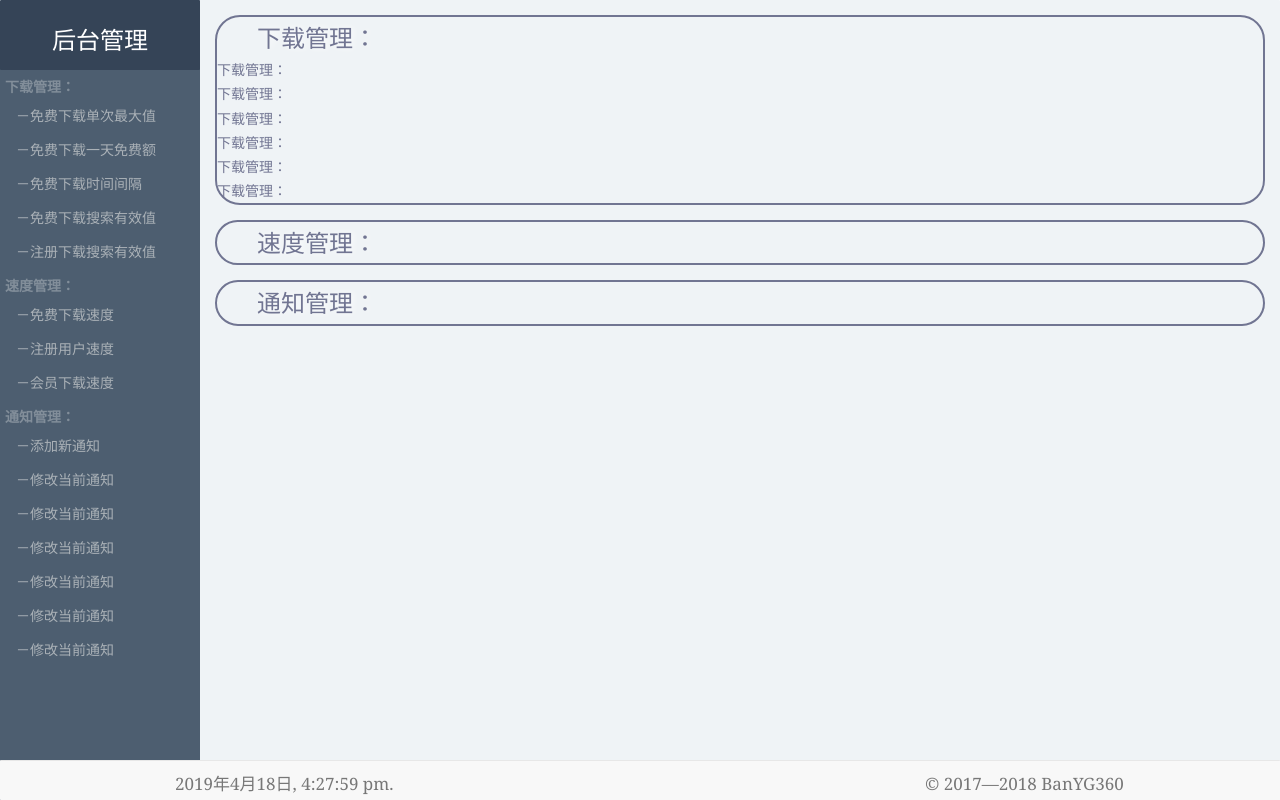
After one commit to NlxF/BanYG, a Python web app: template bwg360/templates/page_administer.html in a window 1280 px wide. The commit adds this page. Run offline with Jinja, Linux system fonts and the light colour scheme; the template is opened without the code that fills it, so the values that code supplies are empty; some libraries are stand-ins or nearby versions.

Commit message:
添加后台管理

```diff
--- a/bwg360/controllers/home.py
+++ b/bwg360/controllers/home.py
@@ -34,7 +34,7 @@ def _track_login(sender, user, **extra):
 
 @bp.route('', methods=['GET', 'POST'])
 @sub.route('', methods=['GET', 'POST'])
-@download_check
+# @download_check
 def home_page():
     if request.method == 'POST':
         form = SearchForm(request.form)
@@ -44,7 +44,7 @@ def home_page():
             except ValueError:
                 url_uuid = generate_crc_number(32)
 
-            register = False
+            register = not current_user.is_anonymous
             timeout = 0 if register else app.config['CACHE_VISITOR_SEARCH_LIMIT']         # 若是游客，设置搜索结果超时机制
             redis_cache = MyRedisCache.getInstance()
             redis_cache.set(generate_flag(search_flag, url_uuid), form.file_url.data, timeout)
--- /dev/null
+++ b/bwg360/static/css/htstyle.css
@@ -0,0 +1,131 @@
+body{
+    margin:0;
+    padding:0;
+    font-family: Lato,Helvetica,Arial,sans-serif;
+        font-size: 14px;
+        line-height: 1.72222;
+        color: #34495e;
+        background-color: #fff;
+}
+.overlay {
+    position: fixed;
+    display: none;
+    width: 100%;
+    height: 100%;
+    top: 0;
+    left: 0;
+    right: 0;
+    bottom: 0;
+    background-color: rgba(0, 0, 0, 0.1);
+    z-index: 1;
+}
+
+.wrap {
+    min-width: 100%;
+    position: absolute;
+    background: #eff3f6 bottom;
+    min-height: 100%;
+    overflow: hidden;
+}
+.left{
+    margin-left:0px;
+    position: absolute;
+    box-sizing: border-box;
+    width: 200px;
+    height: 100%;
+    background: #4d5e70 bottom;
+    overflow: scroll;
+}
+.logoDiv{
+    padding-top: 20px;
+    padding-bottom: 20px;
+    height: 70px;
+    background-color: #354457;
+    font-size: 17px;
+    color: #fff;
+    vertical-align: bottom;
+}
+.logoTitle{
+    justify-content: center;
+    line-height: 1.7;
+}
+.menu-title {
+    margin-left:5px;
+    color: #828e9a;
+    padding-top: 5px;
+    padding-bottom: 0px;
+    font-size: 14px;
+    font-weight: bold;
+}
+.menu-item {
+    padding-left:15px;
+    /*line-height: 40px;*/
+    /*height: 40px;*/
+    color: #aab1b7;
+    cursor: pointer;
+}
+.menu-item-active {
+    background-color: #3d4e60;
+    border-right: 4px solid #647f9d;
+    color: #fff;
+}
+.right{
+    box-sizing: border-box;
+    float: left;
+    padding-left: 200px;
+    overflow-y: overlay;
+    overflow-x: hidden;
+    clear: both;
+    color: #717592;
+    min-width: 100%;
+    min-height: 500px;
+}
+
+.auto-scroll{
+    position:absolute;
+    width:100%;
+    height:100%;
+    overflow-y:scroll;
+}
+
+.data-block-head{
+    margin-left:40px;
+    text-shadow: 2px 0px 6px rgba(255, 255, 255, 0.91);
+    font-size: 24px;
+}
+
+.data-block-content{
+    margin:15px 15px 0 15px;
+    border:2px solid;
+    border-radius:25px !important;
+    -moz-border-radius:25px; /* Old Firefox */
+}
+
+.smooth-scroll {
+    -webkit-overflow-scrolling: touch;
+    scroll-behavior: smooth; // Added in from answer from Felix
+    overflow-y: scroll;
+}
+
+.outer-container {
+  width: 100%;
+  height: 100%;
+}
+
+.outer-container {
+  /*border: 5px solid purple;*/
+  position: relative;
+  overflow: hidden;
+    margin-bottom: 40px;
+}
+
+.inner-container {
+  position: absolute;
+  left: 0;
+  overflow-x: hidden;
+  overflow-y: scroll;
+}
+
+.inner-container::-webkit-scrollbar {
+  display: none;
+}
--- a/bwg360/static/css/structure.css
+++ b/bwg360/static/css/structure.css
@@ -82,6 +82,11 @@ body .custom-font  p
     padding: 0 0 0 90px;
     width: 360px;
     height: 0;
+    margin-top: 8px
+}
+
+body .custom-footer-height{
+    min-height:40px;
 }
 
 body .form-group a
--- a/bwg360/static/css/style.css
+++ b/bwg360/static/css/style.css
@@ -67,7 +67,7 @@ html {
 /*-------------------------------*/
 .sidebar-nav {
   list-style: none;
-  margin: 0;
+  margin: 0 0 40px 0;
   padding: 0;
   position: absolute;
   top: 0;
--- a/bwg360/templates/footer.html
+++ b/bwg360/templates/footer.html
@@ -1,5 +1,5 @@
 {% block footer %}
-<div class="navbar navbar-default navbar-fixed-bottom">
+<div class="navbar navbar-default navbar-fixed-bottom custom-footer-height">
     <div class="container custom-font">
         <p class="navbar-text pull-left">{{ moment().format('YYYY年M月D日, h:mm:ss a') }}.</p>
         <p class="navbar-text pull-right">© 2017—2018 BanYG360</p>
--- a/bwg360/templates/layout.html
+++ b/bwg360/templates/layout.html
@@ -31,8 +31,10 @@
     {{ moment.lang("zh-CN") }}
     <link href="//netdna.bootstrapcdn.com/bootstrap/3.3.7/css/bootstrap.min.css" rel="stylesheet">
     {#<link rel="stylesheet" href="{{ url_for('static', filename='bootstrap/css/bootstrap.css') }}">#}
-    <link rel="stylesheet" href="{{ url_for('static', filename='css/structure.css') }}?q=128054978">
-    <link rel="stylesheet" href="{{ url_for('static', filename='css/style.css') }}?q=128054919">
+    <link rel="stylesheet" href="{{ url_for('static', filename='css/structure.css') }}">
+    {% block htstyle %}
+    <link rel="stylesheet" href="{{ url_for('static', filename='css/style.css') }}">
+    {% endblock %}
     <link rel="stylesheet" href="{{ url_for('static', filename='css/jquery.toast.min.css') }}">
     {#<link href="https://cdn.bootcss.com/jquery-toast-plugin/1.3.2/jquery.toast.min.css" rel="stylesheet">#}
     {% block custom_css %}
--- /dev/null
+++ b/bwg360/templates/page_administer.html
@@ -0,0 +1,18 @@
+{% extends "layout.html" %}
+{% block title %}
+{% include "title.html" %}
+{% endblock %}
+{% block htstyle %}
+    <link rel="stylesheet" href="{{ url_for('static', filename='css/htstyle.css') }}">
+{% endblock %}
+{% block body %}
+{% include 'sidebar_administer.html' %}
+{% endblock %}
+
+{% block footer %}
+{% include "footer.html" %}
+{% endblock %}
+
+{# {% block sidebar_js %}
+{% include "sidebar_js_ht.html"%}
+{% endblock %} #}
--- /dev/null
+++ b/bwg360/templates/sidebar_administer.html
@@ -0,0 +1,106 @@
+{% block body %}
+<div class="wrap">
+    <div class="overlay"></div>
+    <!-- 左边内容 -->
+    <div id="left" class="left">
+        <div class="inner-container">
+            <div id="logoDiv" class="logoDiv">
+                <p id="logoTitle" class="logoTitle text-center">
+                    <span style="font-size:24px;">后台管理</span>
+                </p>
+            </div>
+
+            <div class="outer-container">
+                <div>
+                    <div class="menu-title">下载管理：</div>
+                    <a class="menu-item btn" href="#one">
+                         －免费下载单次最大值
+                    </a>
+                    <a class="menu-item btn" href="#two">
+                         －免费下载一天免费额
+                    </a>
+                    <a class="menu-item btn" href="#three">
+                         －免费下载时间间隔
+                    </a>
+                    <a class="menu-item btn" href="#two">
+                         －免费下载搜索有效值
+                    </a>
+                    <a class="menu-item btn" href="#two">
+                         －注册下载搜索有效值
+                    </a>
+                    <div class="menu-title">速度管理：</div>
+                    <a class="menu-item btn" href="#two">
+                         －免费下载速度
+                    </a>
+                    <a class="menu-item btn" href="#two">
+                         －注册用户速度
+                    </a>
+                    <a class="menu-item btn" href="#two">
+                         －会员下载速度
+                    </a>
+                    <div class="menu-title">通知管理：</div>
+                    <a class="menu-item btn" href="#three">
+                         －添加新通知
+                    </a>
+                    <a class="menu-item btn" href="#four">
+                         －修改当前通知
+                    </a>
+
+                    <a class="menu-item btn" href="#four">
+                         －修改当前通知
+                    </a>
+                    <a class="menu-item btn" href="#four">
+                         －修改当前通知
+                    </a>
+                    <a class="menu-item btn" href="#four">
+                         －修改当前通知
+                    </a>
+                    <a class="menu-item btn" href="#four">
+                         －修改当前通知
+                    </a>
+                    <a class="menu-item btn" href="#four">
+                         －修改当前通知
+                    </a>
+                </div>
+            </div>
+        </div>
+    </div>
+    <!-- 右边内容 -->
+    <div id="right" class="right">
+        <div id="one" class="data-block-content">
+            <span class="data-block-head">
+                下载管理：
+            </span>
+            <div>
+                下载管理：
+            </div>
+            <div>
+                下载管理：
+            </div>
+            <div>
+                下载管理：
+            </div>
+            <div>
+                下载管理：
+            </div>
+            <div>
+                下载管理：
+            </div>
+            <div>
+                下载管理：
+            </div>
+        </div>
+        <div id="two" class="data-block-content">
+             <span class="data-block-head">
+                   速度管理：
+            </span>
+        </div>
+        <div id="three" class="data-block-content">
+             <span class="data-block-head">
+                   通知管理：
+            </span>
+        </div>
+    </div>
+</div>
+
+{% endblock %}
--- a/bwg360/templates/sidebar_js.html
+++ b/bwg360/templates/sidebar_js.html
@@ -1,7 +1,7 @@
 $(document).ready(function () {
   var trigger = $('.hamburger'),
       overlay = $('.overlay'),
-     isClosed = false;
+      isClosed = false;
 
     trigger.click(function () {
       hamburger_cross();
--- a/bwg360/util/__init__.py
+++ b/bwg360/util/__init__.py
@@ -75,4 +75,5 @@ over_total_free_download_toast = _("Free download traffic is over")
 visitor_no_free_download_toast = _('visitor can only download once a day for free')
 
 
-__all__ = ['filters', 'TimeConver', 'string_types', 'search_flag', 'search_prefix', 'free_download_max_once']
+__all__ = ['filters', 'TimeConver', 'string_types', 'search_flag', 'search_prefix', 'free_download_max_once',
+           'Singleton']
--- a/bwg360/util/plugHelper.py
+++ b/bwg360/util/plugHelper.py
@@ -10,6 +10,7 @@ def add_blueprint(blueprint):
 def register_blueprints(app):
     # creates and registers blueprints
     from bwg360.controllers import home
+    from bwg360.controllers import administer
 
     for blueprint in _blueprints:
         app.register_blueprint(blueprint)
--- a/bwg360/util/translation_utils.py
+++ b/bwg360/util/translation_utils.py
@@ -1,5 +1,4 @@
 import os
-# from flask import request
 from flask import render_template
 
 _translations_dir = os.path.join(os.path.dirname(os.path.dirname(os.path.realpath(__file__))), 'translations')
--- a/bwg360/util/utils.py
+++ b/bwg360/util/utils.py
@@ -6,7 +6,6 @@ import re
 import random
 import logging
 import logging.handlers
-# from flask_babelex import gettext as _
 from bwg360.util.translation_utils import gettext as _
 from bwg360.flask_user import MyUserManager
 
```
Also changed, not shown: bwg360/__init__.py (+3 -6 lines), bwg360/controllers/administer.py (added, +29 -0 lines), bwg360/models/settings.py (added, +80 -0 lines), bwg360/models/user.py (+9 -5 lines), bwg360/templates/sidebar_js_ht.html (added, +23 -0 lines), bwg360/util/decorators.py (+21 -1 lines), bwg360/util/mycache.py (+69 -0 lines).
